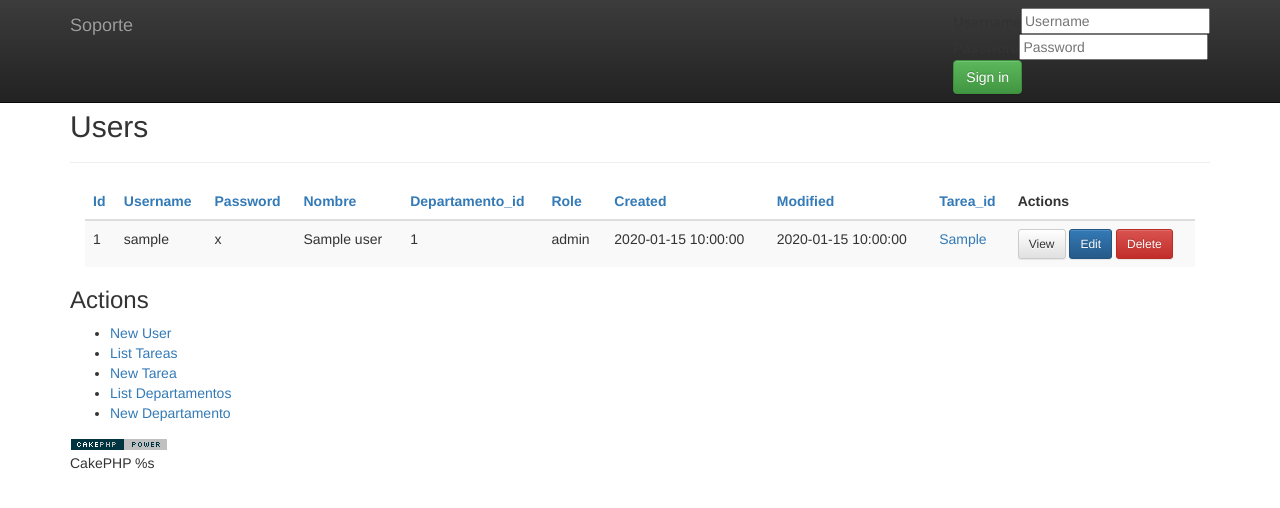
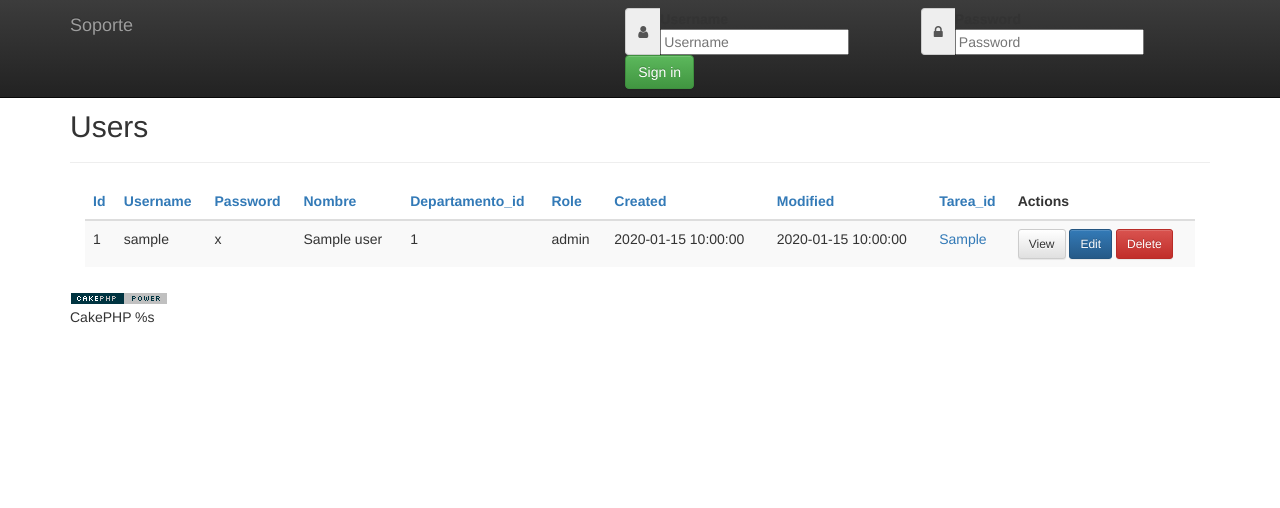
Before and after one commit to GaginOps/soporte, a CakePHP app: the page made by app/View/Users/index.ctp in a window 1280 px wide. Shown: the top 508 px of the page. Run offline with PHP 8.4 and a stand-in for CakePHP, Linux system fonts and the light colour scheme; the template is opened without the code that fills it: most values are stand-ins (such as "Sample title", 1, 10 or a date in 2020); form fields are guessed from the names that the template uses; data that the repository does not hold is empty; some libraries are stand-ins or nearby versions.

Commit message:
last one
last

```diff
--- a/app/View/Elements/menu.ctp
+++ b/app/View/Elements/menu.ctp
@@ -120,17 +120,22 @@
                                 ?>
 
 
-
+<div class="form-group required-field-block">
+          <div class="col-md-3 input-group">
+              <span class="input-group-addon"><span class="fa fa-user"></span></span>
                                 <?php
                                 echo $this->Form->input('username', array(
                                     'placeholder' => 'Username'
                                 ));
-                                ?>
+                                ?> </div> </div>
+                                <div class="form-group required-field-block">
+                                          <div class="col-md-3 input-group">
+                                              <span class="input-group-addon"><span class="fa fa-lock"></span></span>
                                 <?php
                                 echo $this->Form->input('password', array(
                                     'placeholder' => 'Password'
                                 ));
-                                ?>
+                                ?></div> </div>
 
 <?php
 echo $this->Form->submit('Sign in', array(
--- a/app/View/Users/index.ctp
+++ b/app/View/Users/index.ctp
@@ -62,13 +62,3 @@
 	?>
 
 </div>
-<div class="actions">
-	<h3><?php echo __('Actions'); ?></h3>
-	<ul>
-		<li><?php echo $this->Html->link(__('New User'), array('action' => 'add')); ?></li>
-		<li><?php echo $this->Html->link(__('List Tareas'), array('controller' => 'tareas', 'action' => 'index')); ?> </li>
-		<li><?php echo $this->Html->link(__('New Tarea'), array('controller' => 'tareas', 'action' => 'add')); ?> </li>
-		<li><?php echo $this->Html->link(__('List Departamentos'), array('controller' => 'departamentos', 'action' => 'index')); ?> </li>
-		<li><?php echo $this->Html->link(__('New Departamento'), array('controller' => 'departamentos', 'action' => 'add')); ?> </li>
-	</ul>
-</div>
```
Also changed, not shown: 10 other files.
